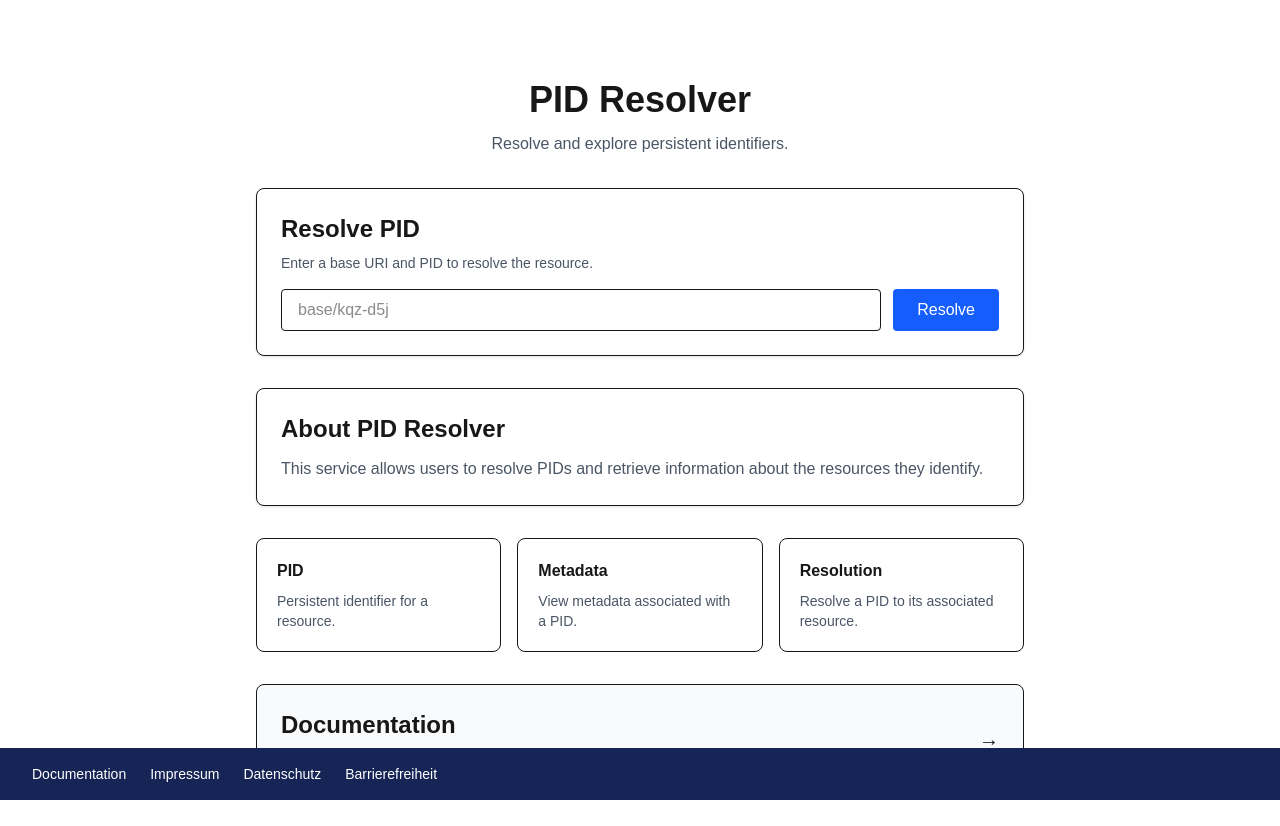
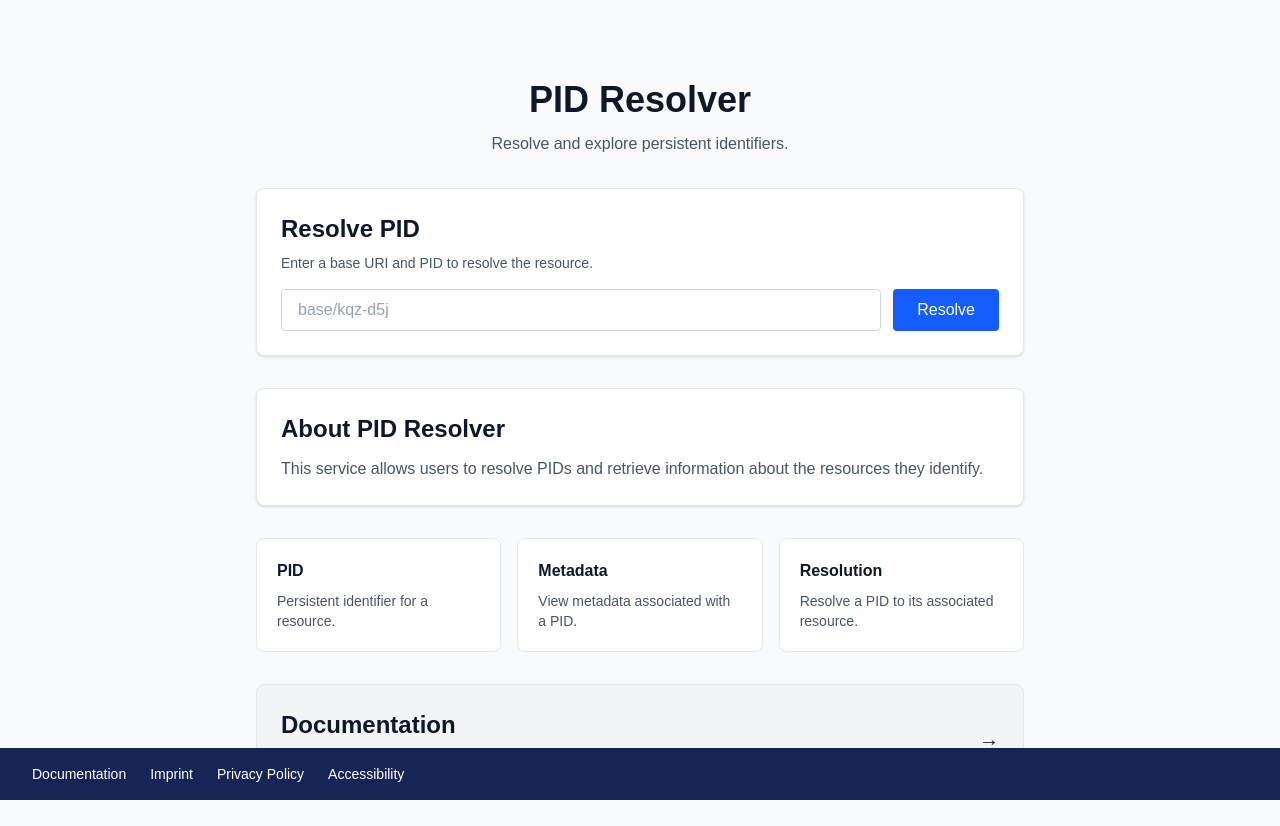
Before and after one commit to FAU-CDI/pid_frontend, a Next.js app: page / in a window 1280 px wide. Built offline with nearby package versions, Linux system fonts and the light colour scheme.

Commit message:
fixed dark mode and changed footer url part

```diff
--- a/app/layout.tsx
+++ b/app/layout.tsx
@@ -11,6 +11,10 @@ export default function RootLayout({
 }: Readonly<{
   children: React.ReactNode;
 }>) {
+  const documentationUrl = process.env.DOCUMENTATION_URL;
+  const imprintUrl = process.env.IMPRINT_URL;
+  const privacyPolicyUrl = process.env.PRIVACY_POLICY_URL;
+  const accessibilityUrl = process.env.ACCESSIBILITY_URL;
   return (
     <html lang="en">
       <body className="flex min-h-screen flex-col">
@@ -21,7 +25,7 @@ export default function RootLayout({
         <footer className="fixed bottom-0 w-full bg-blue-950 px-8 py-4 text-white">
           <div className="flex gap-6 text-sm">
             <a
-              href="https://github.com/tkw1536/quickpid/tree/main/spec"
+              href={documentationUrl}
               target="_blank"
               rel="noopener noreferrer"
               className="hover:underline"
@@ -30,30 +34,30 @@ export default function RootLayout({
             </a>
 
             <a
-              href="https://www.cdi.fau.de/impressum/"
+              href={imprintUrl}
               target="_blank"
               rel="noopener noreferrer"
               className="hover:underline"
             >
-              Impressum
+              Imprint
             </a>
 
             <a
-              href="https://www.cdi.fau.de/datenschutz/"
+              href={privacyPolicyUrl}
               target="_blank"
               rel="noopener noreferrer"
               className="hover:underline"
             >
-              Datenschutz
+              Privacy Policy
             </a>
 
             <a
-              href="https://www.cdi.fau.de/barrierefreiheit"
+              href={accessibilityUrl}
               target="_blank"
               rel="noopener noreferrer"
               className="hover:underline"
             >
-              Barrierefreiheit
+              Accessibility
             </a>
           </div>
         </footer>
--- a/app/page.tsx
+++ b/app/page.tsx
@@ -52,8 +52,7 @@ export default function HomePage() {
       const protocol = window.location.protocol;
       const host = window.location.host;
 
-      const baseUri =
-        `${protocol}//${host}/${base}/`;
+      const baseUri = `${protocol}//${host}/${base}/`;
 
       const apiUrl =
         `/api/mount/${encodeURIComponent(baseUri)}` +
@@ -67,9 +66,7 @@ export default function HomePage() {
         if (response.status === 404) {
           setError("PID does not exist.");
         } else {
-          setError(
-            data.error || "Unable to resolve PID."
-          );
+          setError(data.error || "Unable to resolve PID.");
         }
 
         return;
@@ -78,7 +75,7 @@ export default function HomePage() {
       /*
        * PID exists.
        *
-       * Navigate to the canonical PID details URL.
+       * Navigate to the PID details URL.
        */
       router.push(
         `/${encodeURIComponent(base)}/${encodeURIComponent(pid)}`
@@ -91,7 +88,7 @@ export default function HomePage() {
   }
 
   return (
-    <div className="flex min-h-screen flex-col">
+    <div className="flex min-h-screen flex-col bg-gray-50 text-gray-900 dark:bg-gray-950 dark:text-gray-100">
       <main className="flex flex-1 flex-col items-center p-8">
         <div className="w-full max-w-3xl space-y-8">
           {/* Title */}
@@ -100,18 +97,18 @@ export default function HomePage() {
               PID Resolver
             </h1>
 
-            <p className="mt-3 text-gray-600">
+            <p className="mt-3 text-gray-600 dark:text-gray-400">
               Resolve and explore persistent identifiers.
             </p>
           </div>
 
           {/* Resolve PID */}
-          <div className="rounded-lg border bg-white p-6 shadow-sm">
+          <div className="rounded-lg border border-gray-200 bg-white p-6 shadow-sm dark:border-gray-800 dark:bg-gray-900">
             <h2 className="text-2xl font-semibold">
               Resolve PID
             </h2>
 
-            <p className="mt-2 text-sm text-gray-600">
+            <p className="mt-2 text-sm text-gray-600 dark:text-gray-400">
               Enter a base URI and PID to resolve the resource.
             </p>
 
@@ -130,31 +127,31 @@ export default function HomePage() {
                 }}
                 placeholder="base/kqz-d5j"
                 autoComplete="off"
-                className="flex-1 rounded border px-4 py-2 outline-none focus:ring-2 focus:ring-blue-500"
+                className="flex-1 rounded border border-gray-300 bg-white px-4 py-2 text-gray-900 placeholder:text-gray-400 outline-none focus:ring-2 focus:ring-blue-500 dark:border-gray-700 dark:bg-gray-950 dark:text-gray-100 dark:placeholder:text-gray-500"
               />
 
               <button
                 onClick={resolvePid}
-                className="rounded bg-blue-600 px-6 py-2 font-medium text-white hover:bg-blue-700"
+                className="rounded bg-blue-600 px-6 py-2 font-medium text-white hover:bg-blue-700 dark:bg-blue-600 dark:hover:bg-blue-500"
               >
                 Resolve
               </button>
             </div>
 
             {error && (
-              <div className="mt-4 rounded border border-red-200 bg-red-50 p-3 font-medium text-red-600">
+              <div className="mt-4 rounded border border-red-200 bg-red-50 p-3 font-medium text-red-600 dark:border-red-900/50 dark:bg-red-950/40 dark:text-red-400">
                 {error}
               </div>
             )}
           </div>
 
           {/* About */}
-          <div className="rounded-lg border bg-white p-6 shadow-sm">
+          <div className="rounded-lg border border-gray-200 bg-white p-6 shadow-sm dark:border-gray-800 dark:bg-gray-900">
             <h2 className="text-2xl font-semibold">
               About PID Resolver
             </h2>
 
-            <p className="mt-3 text-gray-600">
+            <p className="mt-3 text-gray-600 dark:text-gray-400">
               This service allows users to resolve PIDs and
               retrieve information about the resources they
               identify.
@@ -163,32 +160,32 @@ export default function HomePage() {
 
           {/* Features */}
           <div className="grid gap-4 md:grid-cols-3">
-            <div className="rounded-lg border p-5">
+            <div className="rounded-lg border border-gray-200 bg-white p-5 dark:border-gray-800 dark:bg-gray-900">
               <h3 className="font-semibold">
                 PID
               </h3>
 
-              <p className="mt-2 text-sm text-gray-600">
+              <p className="mt-2 text-sm text-gray-600 dark:text-gray-400">
                 Persistent identifier for a resource.
               </p>
             </div>
 
-            <div className="rounded-lg border p-5">
+            <div className="rounded-lg border border-gray-200 bg-white p-5 dark:border-gray-800 dark:bg-gray-900">
               <h3 className="font-semibold">
                 Metadata
               </h3>
 
-              <p className="mt-2 text-sm text-gray-600">
+              <p className="mt-2 text-sm text-gray-600 dark:text-gray-400">
                 View metadata associated with a PID.
               </p>
             </div>
 
-            <div className="rounded-lg border p-5">
+            <div className="rounded-lg border border-gray-200 bg-white p-5 dark:border-gray-800 dark:bg-gray-900">
               <h3 className="font-semibold">
                 Resolution
               </h3>
 
-              <p className="mt-2 text-sm text-gray-600">
+              <p className="mt-2 text-sm text-gray-600 dark:text-gray-400">
                 Resolve a PID to its associated resource.
               </p>
             </div>
@@ -199,7 +196,7 @@ export default function HomePage() {
             href="https://github.com/tkw1536/quickpid/tree/main/spec"
             target="_blank"
             rel="noopener noreferrer"
-            className="block rounded-lg border bg-gray-50 p-6 transition hover:bg-gray-100"
+            className="block rounded-lg border border-gray-200 bg-gray-100 p-6 transition hover:bg-gray-200 dark:border-gray-800 dark:bg-gray-900 dark:hover:bg-gray-800"
           >
             <div className="flex items-center justify-between">
               <div>
@@ -207,7 +204,7 @@ export default function HomePage() {
                   Documentation
                 </h2>
 
-                <p className="mt-2 text-sm text-gray-600">
+                <p className="mt-2 text-sm text-gray-600 dark:text-gray-400">
                   Read the documentation and learn more about
                   the PID Resolver.
                 </p>
```
